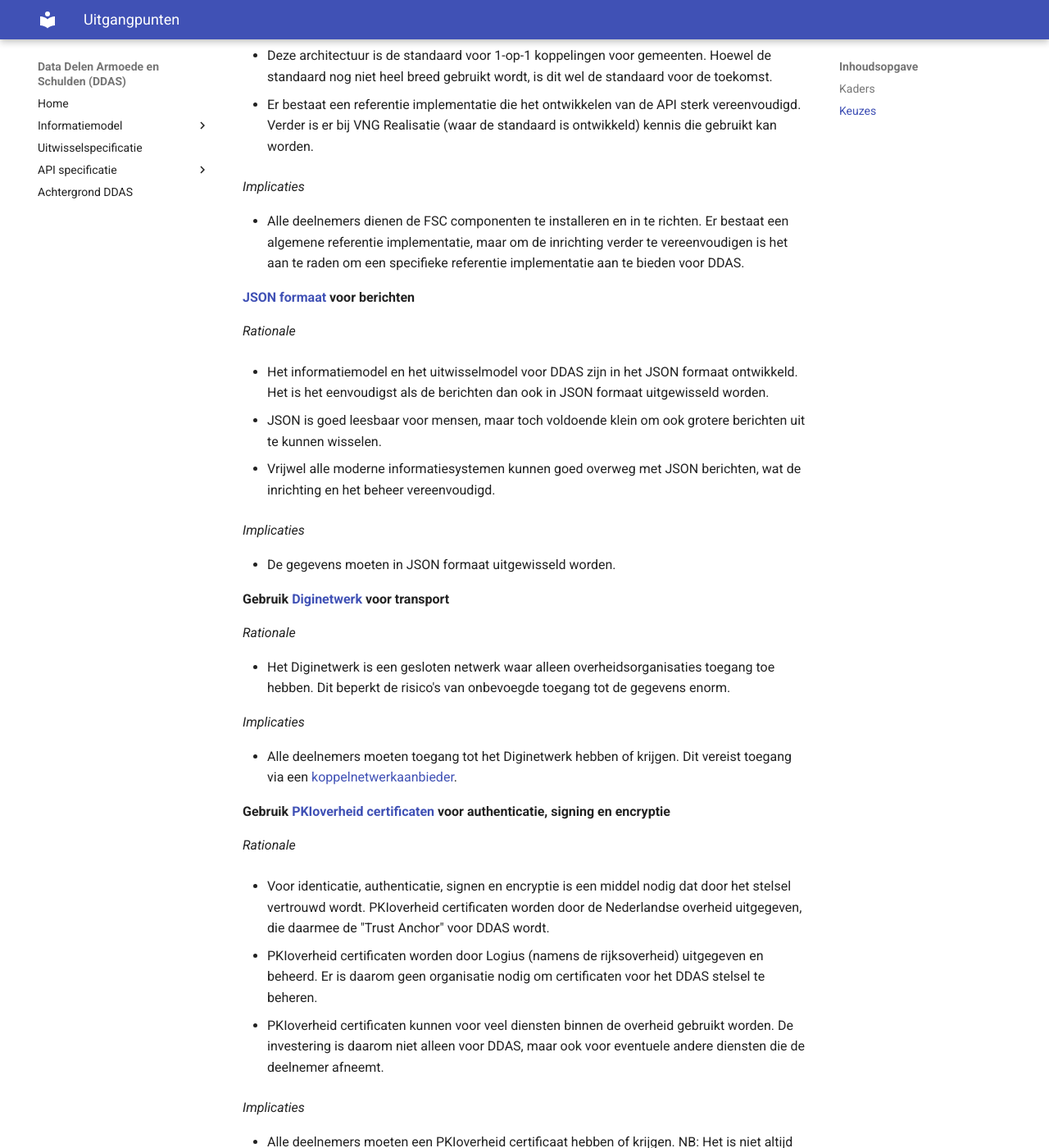
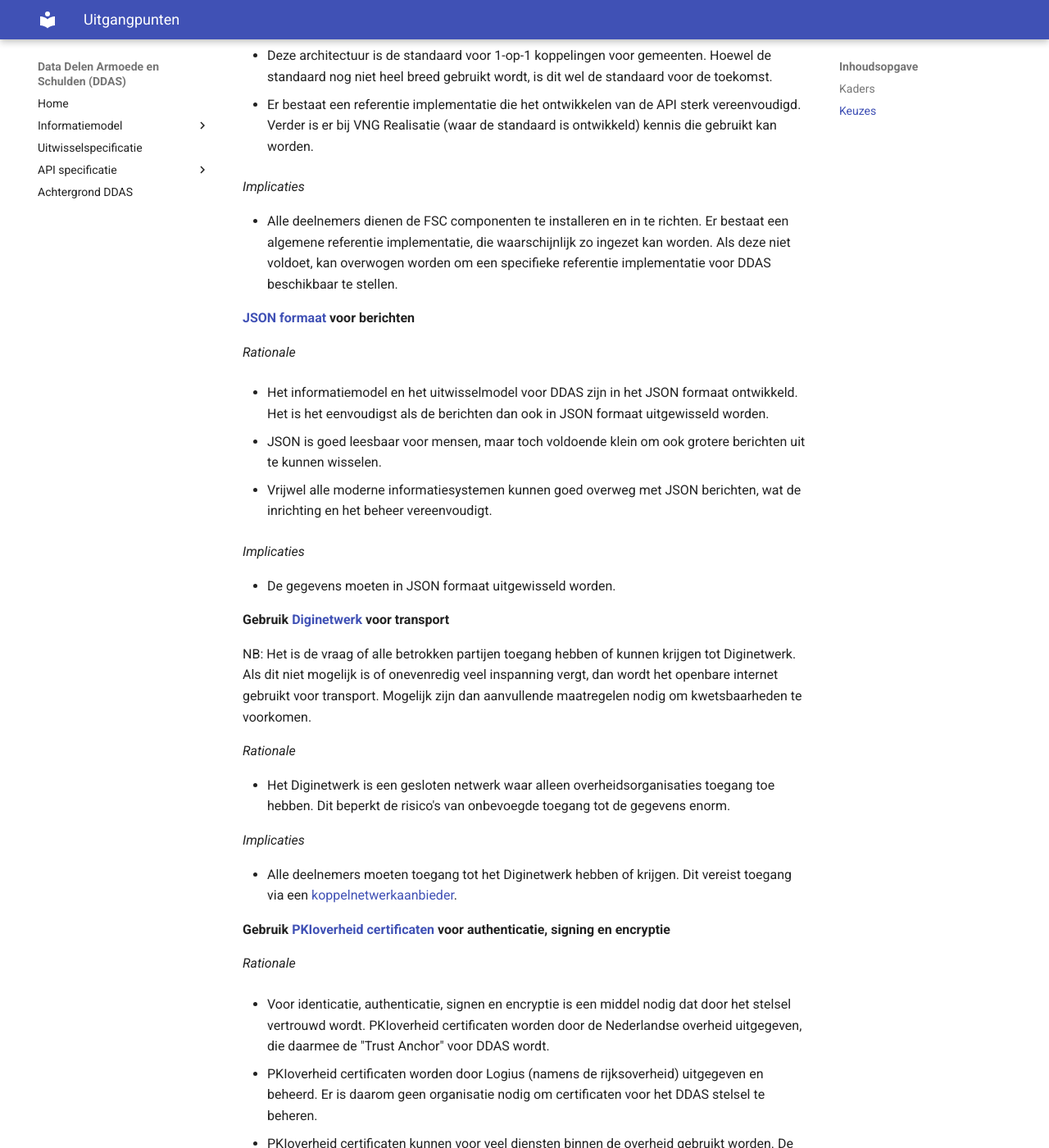
Before and after one commit to Govert-Claus/DDAS-API, an MkDocs documentation site: the page built from docs/uitgangspunten.md, in a window 1280 px wide and 1400 px high, scrolled down 1762 px. Shown: the whole window at 82% size. Built offline with MkDocs 1.6.1 and Material for MkDocs 9.7.7, drawn with Linux system fonts in a browser that asks for light colours; the version menu is left out; some of the changed text lies outside the part shown.

Commit message:
Update uitgangspunten.md
Typefouten + bedenkingen bij Diginetwerk en Payload versleuteling

```diff
--- a/docs/uitgangspunten.md
+++ b/docs/uitgangspunten.md
@@ -52,7 +52,7 @@ De volgende keuzes zijn gemaakt:
   - *nog uitwerken*
 
 
-**Gebruik [ADR-HTTP Payload encryption](https://geonovum.github.io/KP-APIs/API-strategie-modules/encryption/) voor encryptie *(NB: als encryptie vereist is - DPIA is nog in wording)***
+**Gebruik [ADR-HTTP Payload encryption](https://geonovum.github.io/KP-APIs/API-strategie-modules/encryption/) voor encryptie *(NB: als encryptie vereist is - de verwachting is dat dit NIET nodig is)***
 
   *Rationale*
 
@@ -77,7 +77,7 @@ De volgende keuzes zijn gemaakt:
 
   *Implicaties*
 
-  - Alle deelnemers dienen de FSC componenten te installeren en in te richten. Er bestaat een algemene referentie implementatie, maar om de inrichting verder te vereenvoudigen is het aan te raden om een specifieke referentie implementatie aan te bieden voor DDAS.
+  - Alle deelnemers dienen de FSC componenten te installeren en in te richten. Er bestaat een algemene referentie implementatie, die waarschijnlijk zo ingezet kan worden. Als deze niet voldoet, kan overwogen worden om een specifieke referentie implementatie voor DDAS beschikbaar te stellen.
 
 
 **[JSON formaat](https://json-schema.org/draft/2020-12/json-schema-validation) voor berichten**
@@ -88,7 +88,7 @@ De volgende keuzes zijn gemaakt:
 
   - JSON is goed leesbaar voor mensen, maar toch voldoende klein om ook grotere berichten uit te kunnen wisselen.
 
-  - Vrijwel alle moderne informatiesystemen kunnen goed overweg met JSON berichten, wat de inrichting en het beheer vereenvoudigd.
+  - Vrijwel alle moderne informatiesystemen kunnen goed overweg met JSON berichten, wat de inrichting en het beheer vereenvoudigt.
 
   *Implicaties*
 
@@ -96,6 +96,8 @@ De volgende keuzes zijn gemaakt:
 
 
 **Gebruik [Diginetwerk](https://www.logius.nl/domeinen/infrastructuur/diginetwerk) voor transport**
+
+NB: Het is de vraag of alle betrokken partijen toegang hebben of kunnen krijgen tot Diginetwerk. Als dit niet mogelijk is of onevenredig veel inspanning vergt, dan wordt het openbare internet gebruikt voor transport. Mogelijk zijn dan aanvullende maatregelen nodig om kwetsbaarheden te voorkomen.
 
   *Rationale*
 
```
